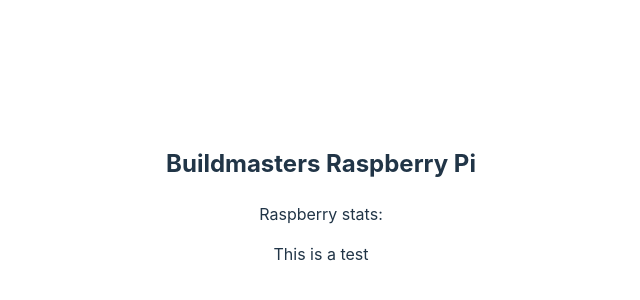
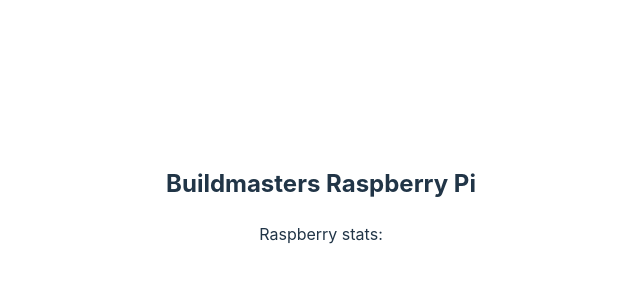
Before and after one commit to WardVerc/buildmasters-raspberry-pi, a React (Vite) app: page / in a window 1280 px wide. Shown: the part 196-496 px from the top of the page, without its empty margins (319-959 px from the left). Built offline with nearby package versions, Linux system fonts and the light colour scheme.

Commit message:
test update readme

```diff
--- a/src/App.tsx
+++ b/src/App.tsx
@@ -7,7 +7,6 @@
       <div>
         <h2>Buildmasters Raspberry Pi</h2>
         <p>Raspberry stats:</p>
-        <p>This is a test</p>
       </div>
     </>
   )
```
Also changed, not shown: 1 other file (tests, documents, lock files or other folders).
